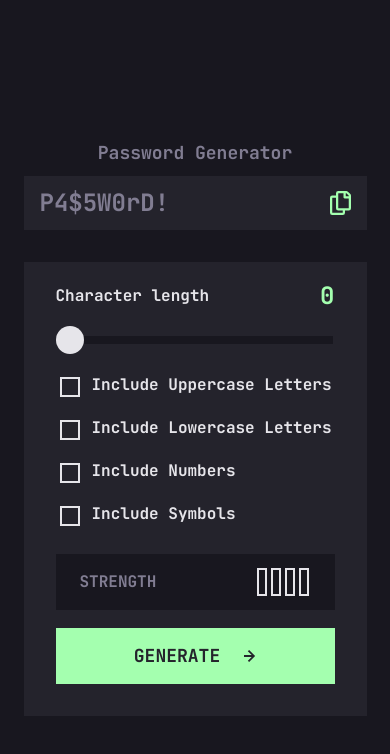
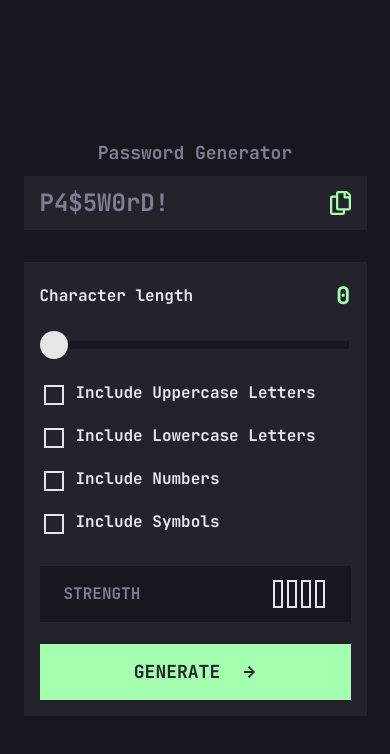
Before and after one commit to feorgie/password-generator, a React (Create React App) app: page / in a window 390 px wide. Shown: the top 754 px of the page. Built offline with nearby package versions, Linux system fonts and the light colour scheme.

Commit message:
update mobile padding

```diff
--- a/src/App.css
+++ b/src/App.css
@@ -61,11 +61,14 @@
 }
 .generator {
   height: 528px;
-  padding: 12px 32px 32px;
+  padding: 12px var(--padding-regular) var(--padding-regular);
   background-color: var(--dark-grey);
   display: flex;
   flex-direction: column;
   justify-content: space-between;
+  @media (max-width: 600px) {
+    padding: 12px var(--padding-regular-mobile) var(--padding-regular-mobile);
+  }
 }
 .fontBody {
   font-size: var(--font-body);
```
